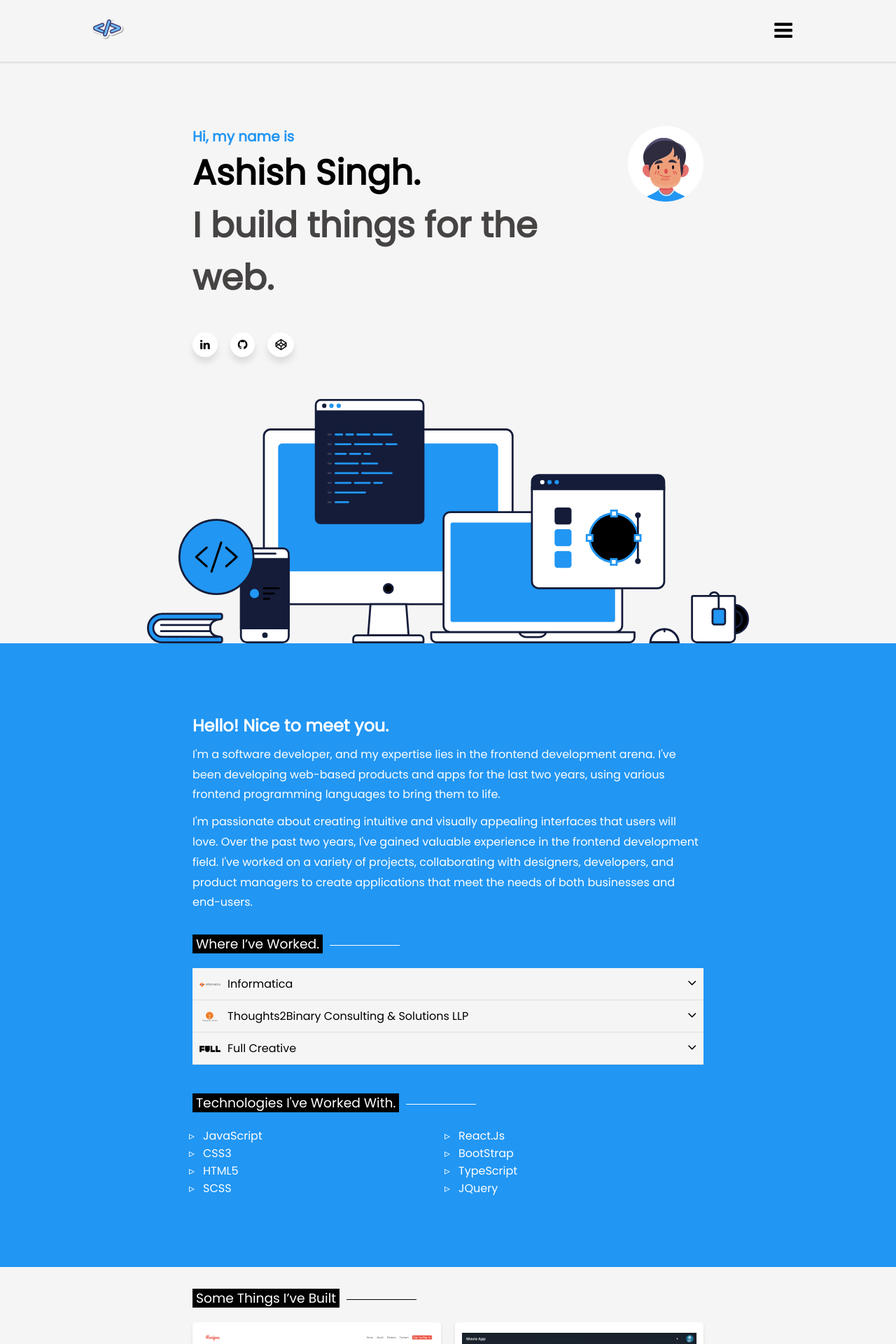
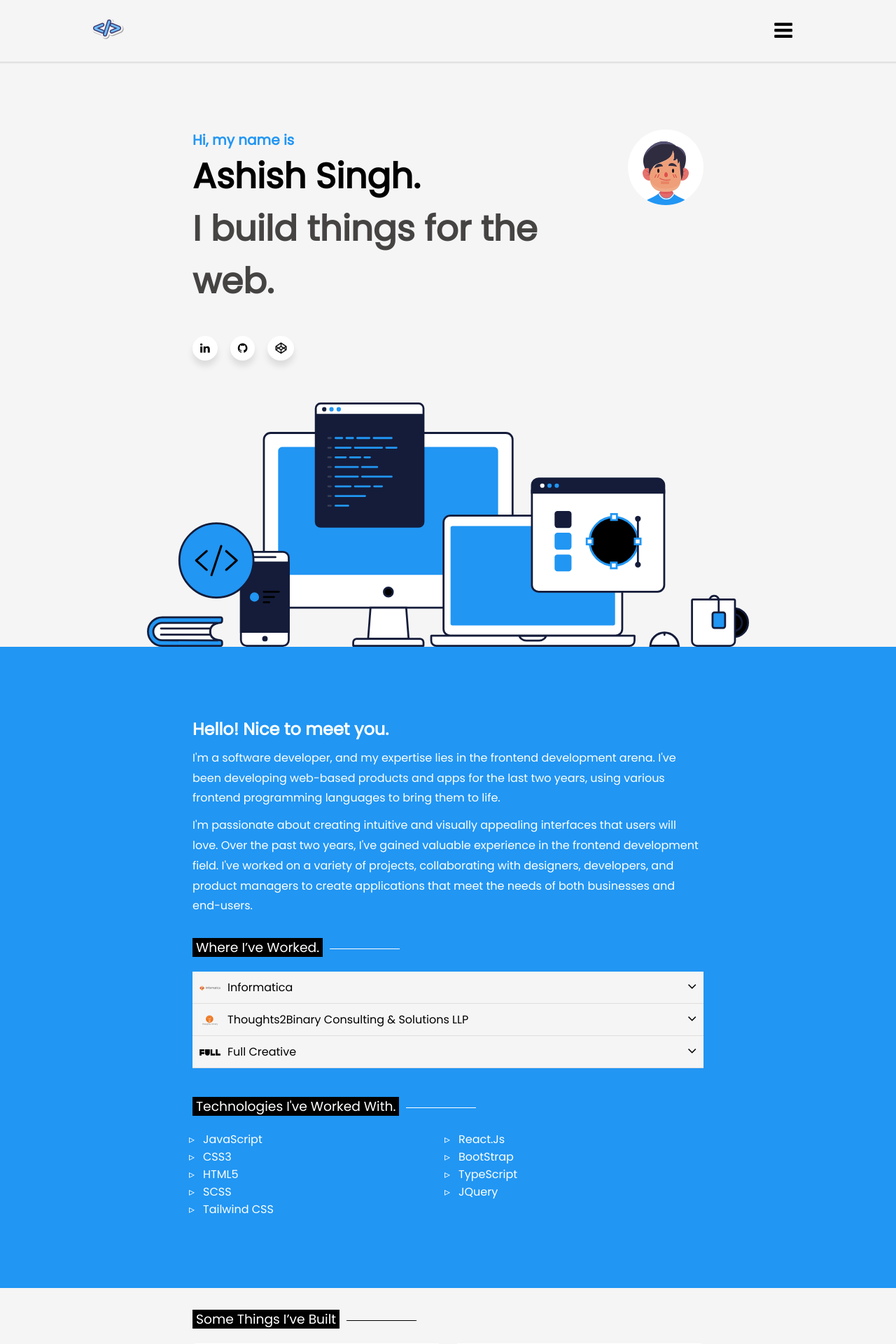
Before and after one commit to ashishsingh-06/resume, a React (Create React App) app: page / in a window 1280 px wide. Shown: the top 1920 px of the page at 70% size. Built offline with nearby package versions, Linux system fonts and the light colour scheme.

Commit message:
Added new skill and fixed hero margin

```diff
--- a/src/components/About/About.js
+++ b/src/components/About/About.js
@@ -42,6 +42,7 @@ const About = (props) => {
                             <li className='bullet-point'>CSS3</li>
                             <li className='bullet-point'>HTML5</li>
                             <li className='bullet-point'>SCSS</li>
+                            <li className='bullet-point'>Tailwind CSS</li>
                         </ul>
                         <ul className='technology-list'>
                             <li className='bullet-point'>React.Js</li>
--- a/src/components/Hero/Hero.scss
+++ b/src/components/Hero/Hero.scss
@@ -2,7 +2,7 @@
 
 .hero {
 
-    margin-top: 80px;
+    margin-top: 85px;
     padding: 100px 0px 0px 0px;
     background-color: $background-color-primay;
 
```
